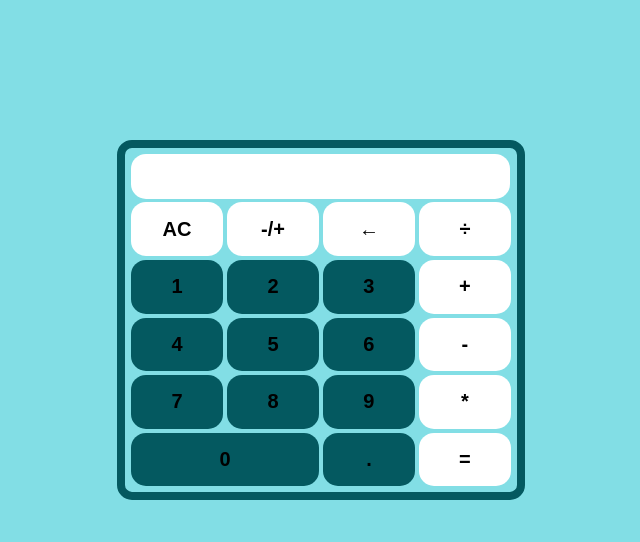
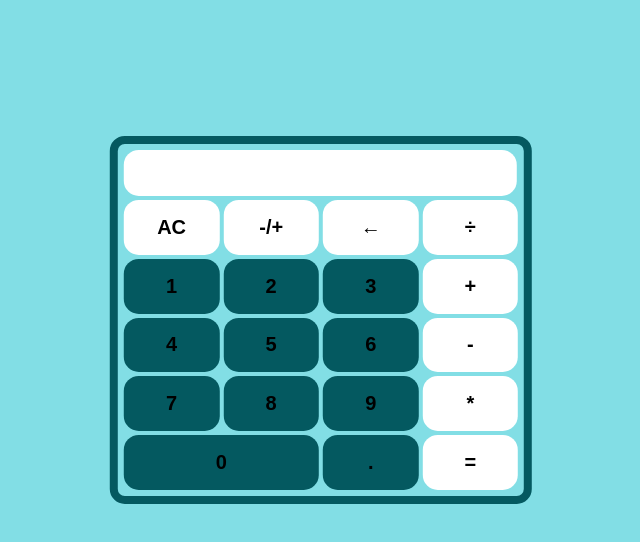
Before and after one commit to Nasser198/simpCalculator, a plain HTML site: page index.html in a window 1280 px wide. Shown: the whole page, without its empty margins (319-959 px from the left). Drawn offline with Linux system fonts and the light colour scheme.

Commit message:
Update styles.css

```diff
--- a/styles.css
+++ b/styles.css
@@ -19,7 +19,7 @@ body{
     padding: 0.5vh;
     display: inline-block;
     border: #045960 1vh solid;
-    width: 30%;
+    min-width: 30%;
     align-content: center;
     justify-content: center;
     overflow: hidden;
```
